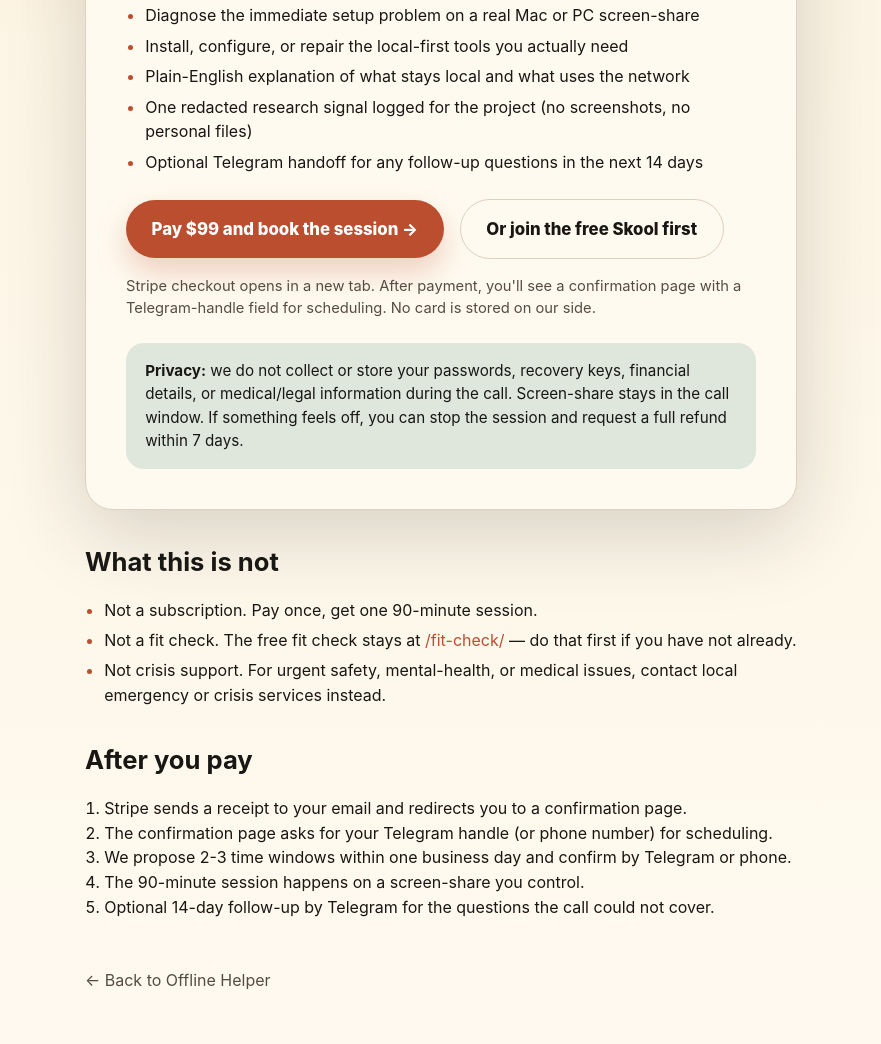
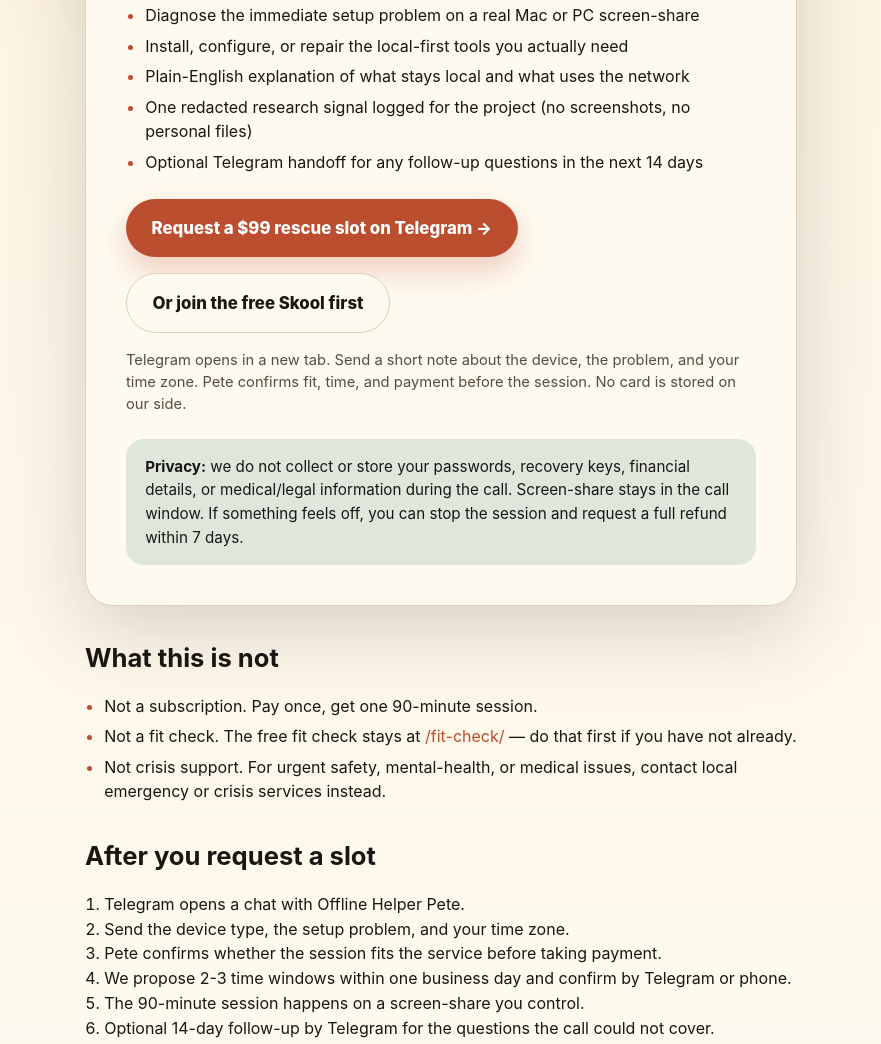
Before and after one commit to Pdbjork/offline-helper-site, a plain HTML site: page paid-rescue/index.html in a window 1280 px wide. Shown: the part 572-1616 px from the top of the page, without its empty margins (199-1080 px from the left). Drawn offline with Linux system fonts and the light colour scheme.

Commit message:
fix(offline-helper): route paid rescue CTA to Telegram intake

```diff
--- a/paid-rescue/index.html
+++ b/paid-rescue/index.html
@@ -9,7 +9,7 @@
   <link rel="canonical" href="https://offlinehelpers.com/paid-rescue/" />
   <link rel="icon" type="image/png" href="/assets/brand/offline-helpers-mark.png" />
   <meta property="og:title" content="Book a paid Offline Helper rescue session">
-  <meta property="og:description" content="$99 fixed-fee, 90-minute live-system setup. One Stripe checkout, no subscription. Optional Telegram handoff for scheduling.">
+  <meta property="og:description" content="$99 fixed-fee, 90-minute live-system setup. Request a slot by Telegram, no subscription.">
   <meta property="og:type" content="website">
   <meta property="og:url" content="https://offlinehelpers.com/paid-rescue/">
   <meta property="og:image" content="https://offlinehelpers.com/assets/brand/offline-helpers-logo.jpg">
@@ -22,7 +22,7 @@
     "@type": "Service",
     "serviceType": "Private AI Setup",
     "name": "Offline Helper paid rescue session",
-    "description": "A 90-minute live-system setup call for a Mac or Windows computer. One Stripe checkout, $99 fixed fee, no subscription.",
+    "description": "A 90-minute live-system setup call for a Mac or Windows computer. Request a paid slot by Telegram, $99 fixed fee, no subscription.",
     "provider": {
       "@type": "Organization",
       "name": "Offline Helper",
@@ -147,7 +147,7 @@
     </header>
 
     <h1>Book a paid rescue session.</h1>
-    <p class="lede">A 90-minute live-system setup call for a Mac or Windows computer. One Stripe checkout, $99 fixed fee, no subscription. We meet on Telegram or by phone after you pay.</p>
+    <p class="lede">A 90-minute live-system setup call for a Mac or Windows computer. $99 fixed fee, no subscription. Request a slot through Telegram and Pete will confirm fit, timing, and payment before the call.</p>
 
     <div class="price-card">
       <span class="badge">Fixed fee · no subscription</span>
@@ -164,12 +164,10 @@
         <li>Optional Telegram handoff for any follow-up questions in the next 14 days</li>
       </ul>
       <div class="cta-row">
-        <!-- The Payment Link URL is set by Pete in Stripe Dashboard and pasted here.
-             Until then, the link is a placeholder that explains the build status. -->
-        <a class="button primary" id="paid-cta" href="#" data-payment-link="" rel="noopener">Pay $99 and book the session →</a>
+        <a class="button primary" id="paid-cta" href="https://t.me/OfflineHelperPeteBot" rel="noopener" target="_blank">Request a $99 rescue slot on Telegram →</a>
         <a class="button secondary" href="https://www.skool.com/offline-helper/about">Or join the free Skool first</a>
       </div>
-      <p class="small">Stripe checkout opens in a new tab. After payment, you'll see a confirmation page with a Telegram-handle field for scheduling. No card is stored on our side.</p>
+      <p class="small">Telegram opens in a new tab. Send a short note about the device, the problem, and your time zone. Pete confirms fit, time, and payment before the session. No card is stored on our side.</p>
       <div class="privacy">
         <strong>Privacy:</strong> we do not collect or store your passwords, recovery keys, financial details, or medical/legal information during the call. Screen-share stays in the call window. If something feels off, you can stop the session and request a full refund within 7 days.
       </div>
@@ -182,10 +180,11 @@
       <li>Not crisis support. For urgent safety, mental-health, or medical issues, contact local emergency or crisis services instead.</li>
     </ul>
 
-    <h2 style="font-size: 1.6rem; margin: 0 0 1rem;">After you pay</h2>
+    <h2 style="font-size: 1.6rem; margin: 0 0 1rem;">After you request a slot</h2>
     <ol style="padding-left: 1.2rem; color: var(--ink);">
-      <li>Stripe sends a receipt to your email and redirects you to a confirmation page.</li>
-      <li>The confirmation page asks for your Telegram handle (or phone number) for scheduling.</li>
+      <li>Telegram opens a chat with Offline Helper Pete.</li>
+      <li>Send the device type, the setup problem, and your time zone.</li>
+      <li>Pete confirms whether the session fits the service before taking payment.</li>
       <li>We propose 2-3 time windows within one business day and confirm by Telegram or phone.</li>
       <li>The 90-minute session happens on a screen-share you control.</li>
       <li>Optional 14-day follow-up by Telegram for the questions the call could not cover.</li>
@@ -194,23 +193,5 @@
     <a class="back" href="/">← Back to Offline Helper</a>
   </main>
 
-  <script>
-    // The Stripe Payment Link is set by Pete in the Dashboard and pasted
-    // into the data-payment-link attribute on #paid-cta. Until then, the
-    // button shows a build-status message instead of a 404 to Stripe.
-    (function () {
-      var cta = document.getElementById('paid-cta');
-      if (!cta) return;
-      var link = (cta.getAttribute('data-payment-link') || '').trim();
-      if (!link) {
-        cta.addEventListener('click', function (e) {
-          e.preventDefault();
-          cta.textContent = 'Payment link not yet configured — check back soon';
-          cta.setAttribute('aria-disabled', 'true');
-        });
-        cta.setAttribute('aria-disabled', 'true');
-      }
-    })();
-  </script>
 </body>
 </html>
```
Also changed, not shown: index.html (+1 -1 lines).
